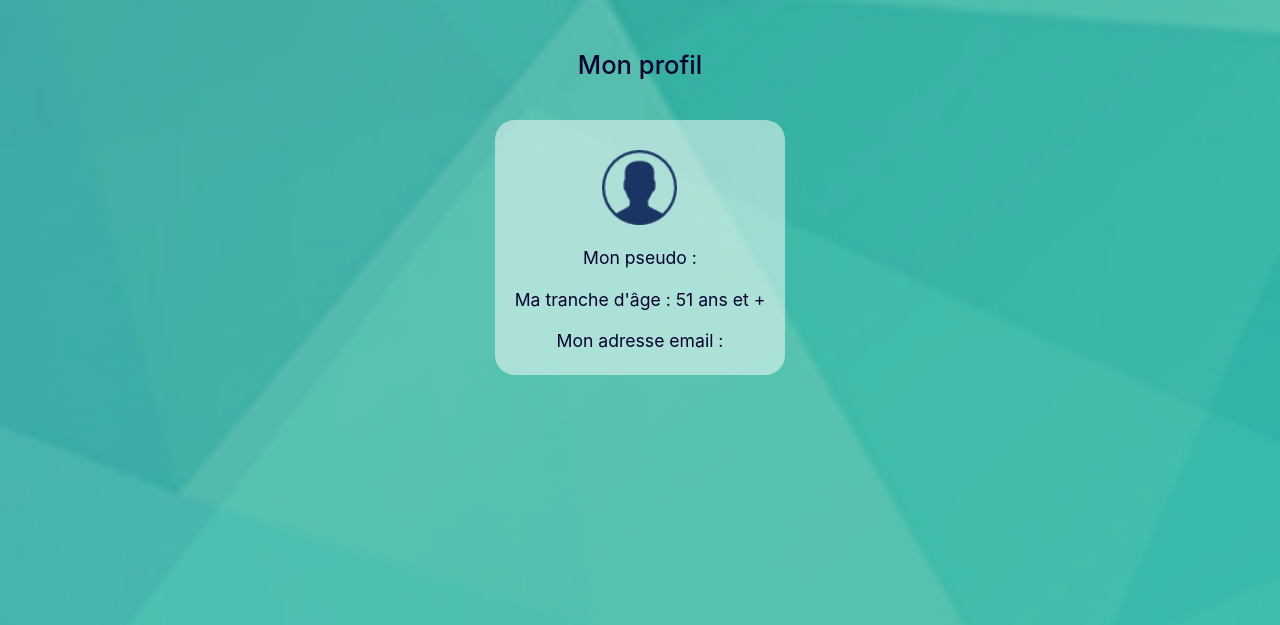
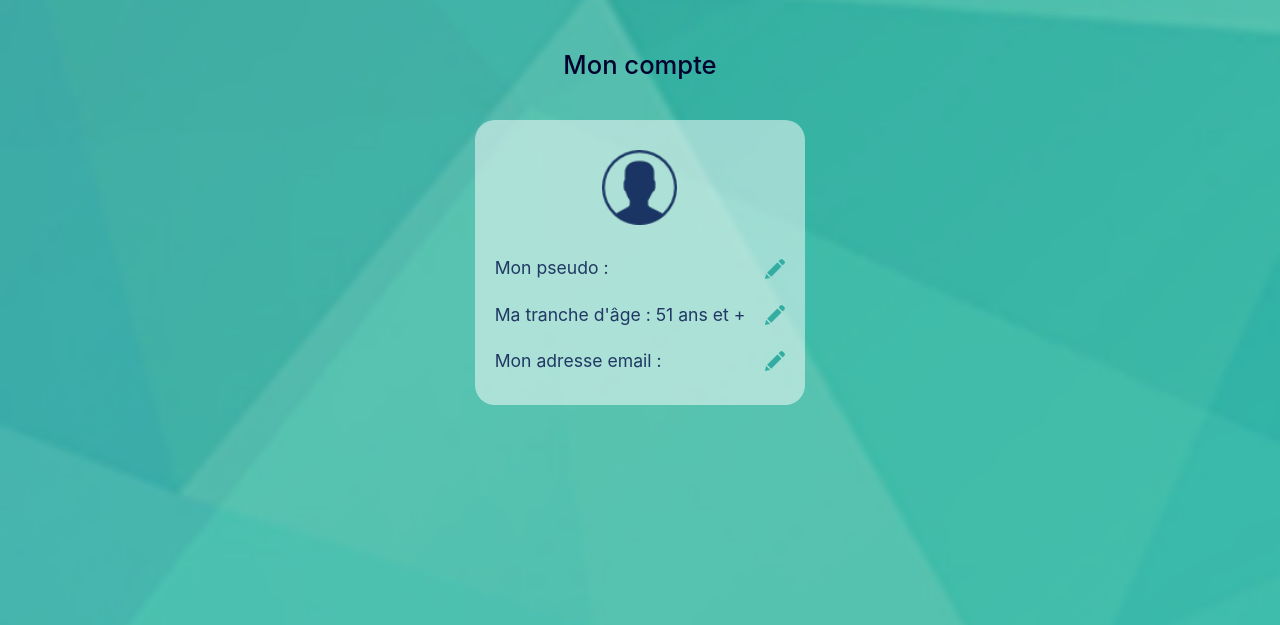
Before and after one commit to EvaS1/OSCS, a PHP site: page /profil.php in a window 1280 px wide. Shown: the part 316-941 px from the top of the page. Run offline with PHP 8.4, Linux system fonts and the light colour scheme; data that the repository does not hold is empty.

Commit message:
page profil + changement classement nouveautés

```diff
--- a/css/style.css
+++ b/css/style.css
@@ -732,16 +732,37 @@ PAGE PROFIL
 
 /*Style texte*/
 .block-main-profil .info p {
-	margin: 15px 0;
+	margin: 10px 20px 10px 0;
 	font-size: 1.1rem;
-	color: #00022e;
+	color: #203863;
 }
 
-/*Style texte*/
-.block-main-profil .info p:last-of-type {
-	margin: 15px 0 0;
+.block-main-profil .info .name,
+.block-main-profil .info .age,
+.block-main-profil .info .mail {
+	display: flex;
+	justify-content: space-between;
+	align-items: center;
 }
 
+/*Style bouton modifier*/
+.block-main-profil .info .edit {
+	background-image: url(../Icones/edit-b2.png);
+	background-position: center;
+	background-repeat: no-repeat;
+	background-size: cover;
+	background-color: transparent;
+	border: none;
+	width: 20px;
+	height: 20px;
+	cursor: pointer;
+}
+
+.block-main-profil .info .edit:hover,
+.block-main-profil .info .edit:focus,
+.block-main-profil .info .edit:active {
+	background-image: url(../Icones/edit-b.png)
+}
 
 /*---------------------------------
 PAGE DEBUT FORMULAIRE
--- a/profil.php
+++ b/profil.php
@@ -23,7 +23,7 @@
 						<div class="row">
 							<div class="col-12">
 								<div class="title">
-									<h2>Mon profil</h2>
+									<h2>Mon compte</h2>
 								</div>
 								<div class="bloc">
 									<div class="picture">
@@ -32,6 +32,14 @@
 									<div class="info">
 										<div class="name">
 											<?php echo "<p>Mon pseudo : ".$profil -> pseudoMembre."</p>"; ?>
+											<button method="get" id='edit' name="edit" class="edit" value=""></button>
+
+											<?php
+											if (isset($_GET['edit'])) {
+												echo "hey !";
+											}
+											?>
+
 										</div>
 										<div class="age">
 											<?php
@@ -44,9 +52,11 @@
 											} else {
 												echo "<p>Ma tranche d'âge : 51 ans et +</p>";
 											} ?>
+											<button class="edit"></button>
 										</div>
 										<div class="mail">
 											<?php echo "<p>Mon adresse email : ".$profil -> emailMembre."</p>" ?>
+											<button class="edit"></button>
 										</div>
 									</div>
 								</div>
```
Also changed, not shown: choix.php (+9 -2 lines), listing.php (+9 -2 lines), news.php (+11 -4 lines), Icones/edit-b.png (added), Icones/edit-b2.png (added), Icones/edit.png (added).
